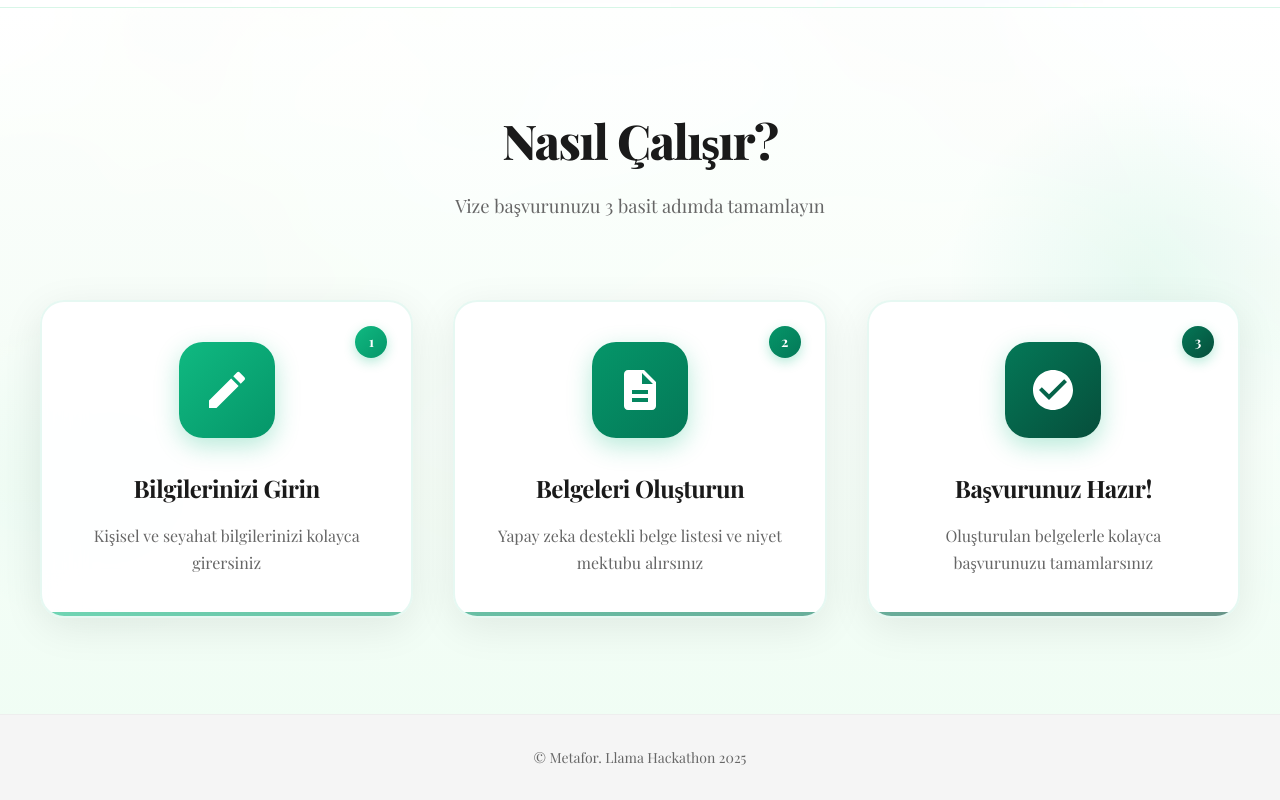
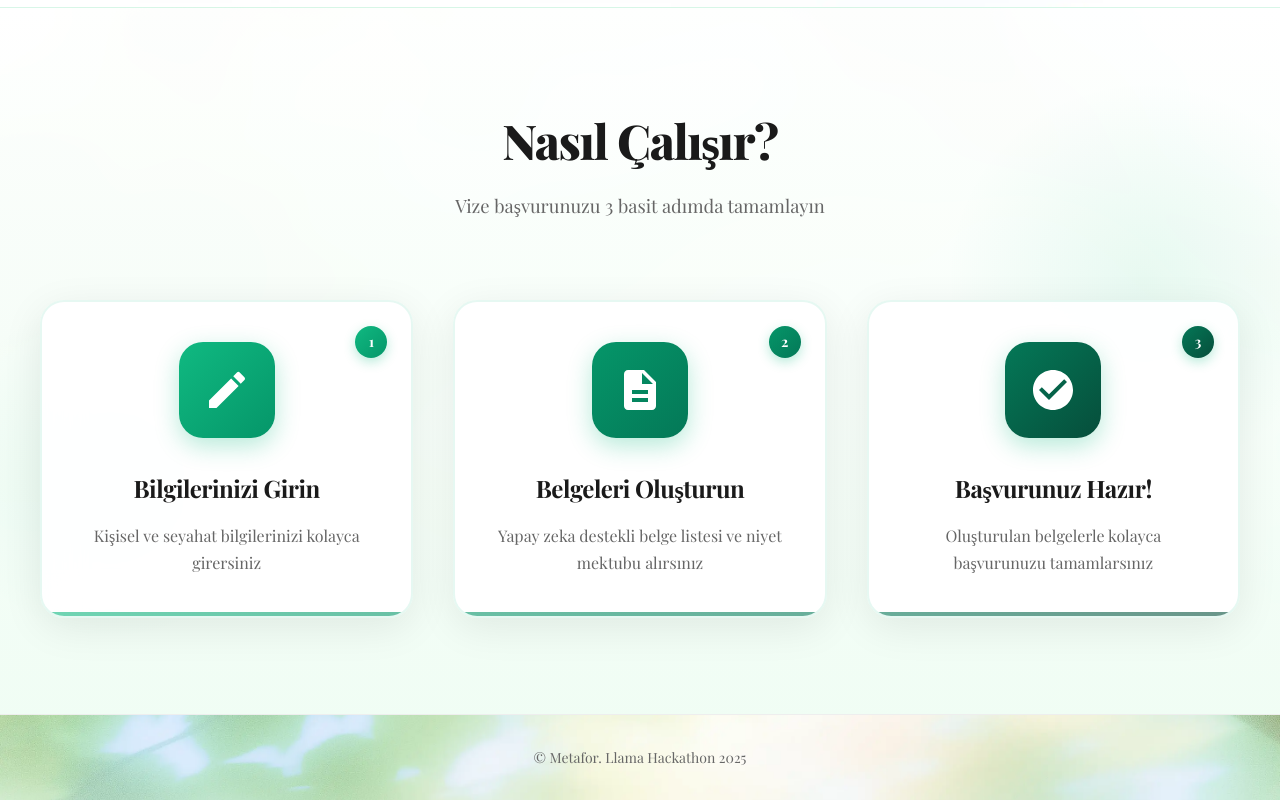
Before and after one commit to Metafor-Visa-Automation/llama-hackathon, a React (Vite) app in the folder frontend/: page / in a window 1280 px wide. Shown: the part 793-1593 px from the top of the page. Built offline with nearby package versions, Linux system fonts and the light colour scheme.

Commit message:
Update Landing Component Footer Background and Styles
- Changed the footer background to a custom image for enhanced visual appeal.
- Maintained existing padding and text alignment for consistency.
- Improved overall aesthetics of the Landing component.

```diff
--- a/frontend/src/pages/Landing.jsx
+++ b/frontend/src/pages/Landing.jsx
@@ -195,7 +195,14 @@ const Landing = () => {
       {/* 3-Step Process Section */}
       <ProcessSteps />
 
-      <footer style={{ backgroundColor: '#F5F5F5', padding: '2rem 2rem', textAlign: 'center', borderTop: '1px solid #EEEEEE' }}>
+      <footer style={{
+        backgroundImage: `url(${vibeBg})`,
+        backgroundSize: 'cover',
+        backgroundPosition: 'center',
+        padding: '2rem 2rem',
+        textAlign: 'center',
+        borderTop: '1px solid #EEEEEE'
+      }}>
         <p style={{ color: '#666666', fontSize: '0.875rem', margin: 0 }}>© Metafor. Llama Hackathon 2025</p>
       </footer>
       </div>
```
Also changed, not shown: frontend/src/assets/vibe-bg2.png (added).
